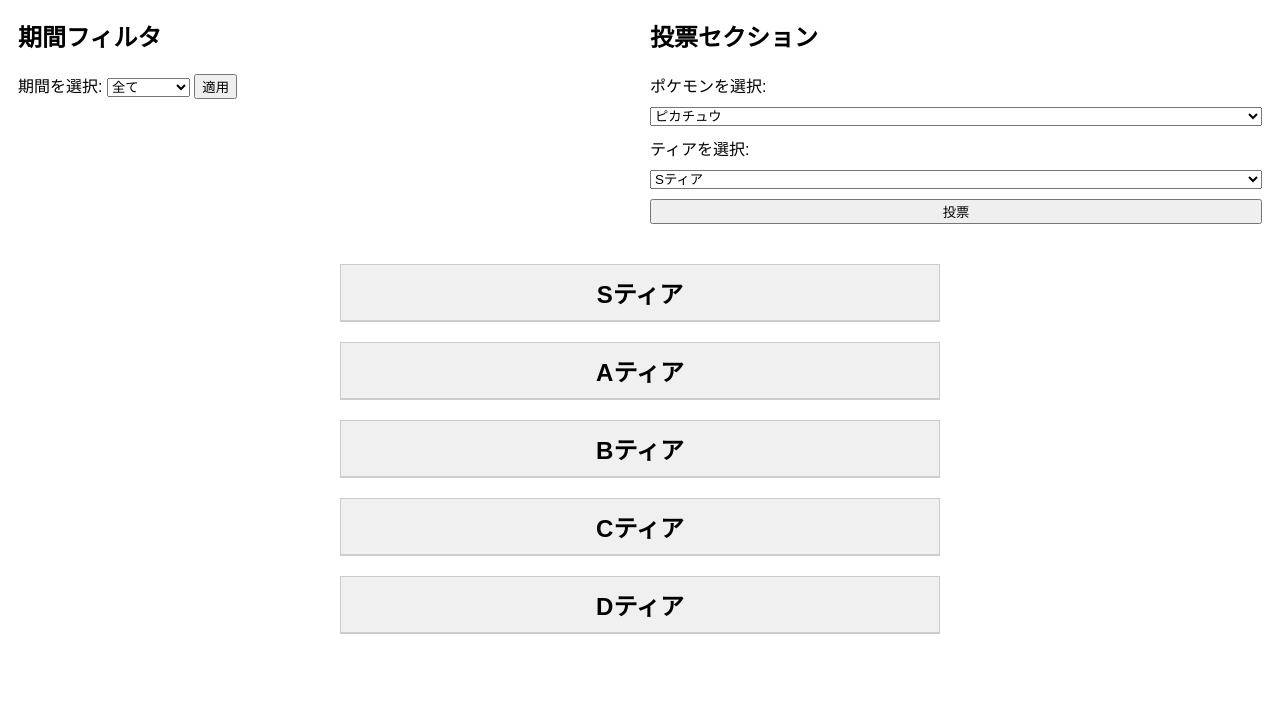
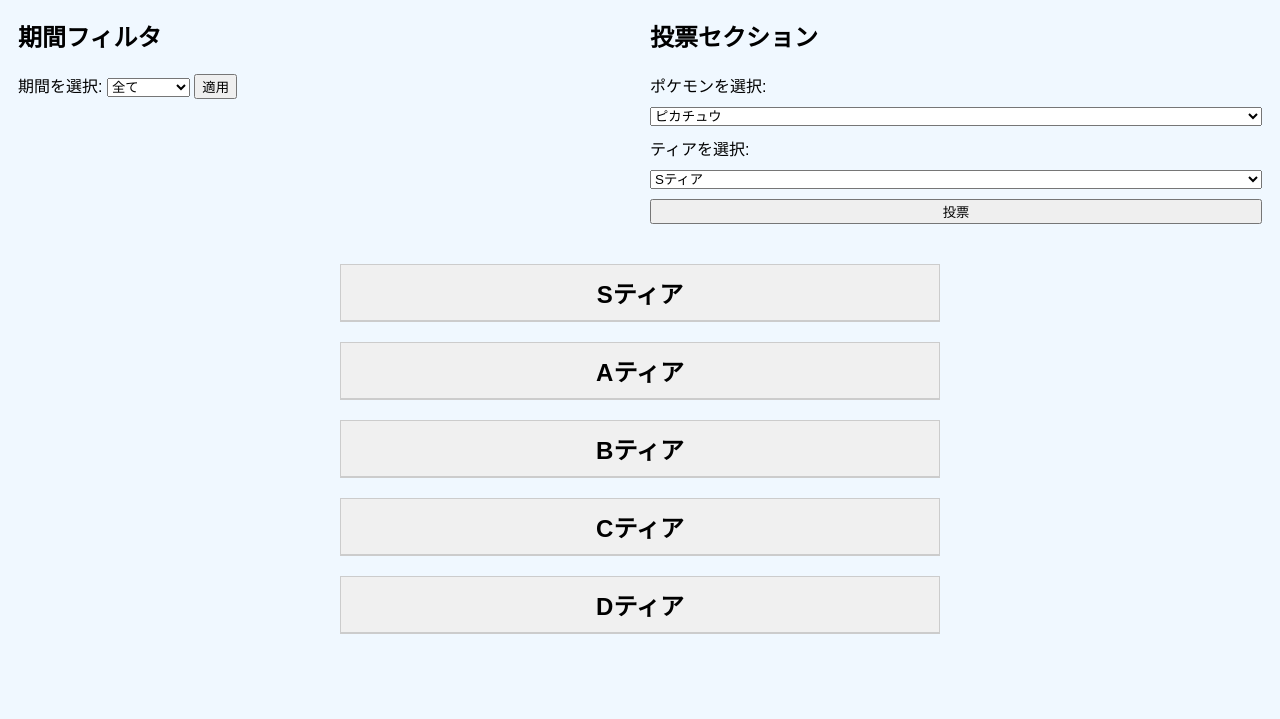
Before and after one commit to soma-F2003/Pokemon_Unite, a website: page frontend/index.html in a window 1280 px wide. Shown: the part 81-800 px from the top of the page. Drawn offline with Linux system fonts and the light colour scheme; no server answers.

Commit message:
Update styles.css

```diff
--- a/frontend/styles.css
+++ b/frontend/styles.css
@@ -1,5 +1,6 @@
 body {
     font-family: Arial, sans-serif;
+    background-color: #f0f8ff;
 }
 
 h1 {
```
